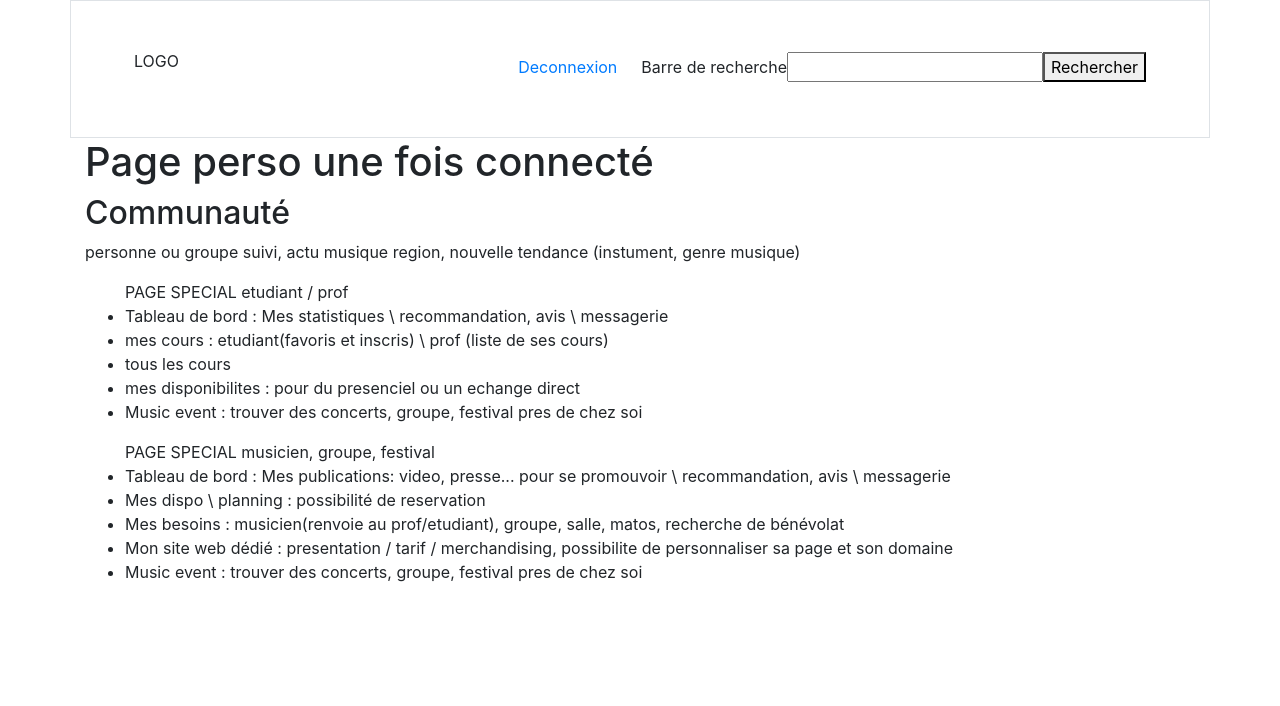
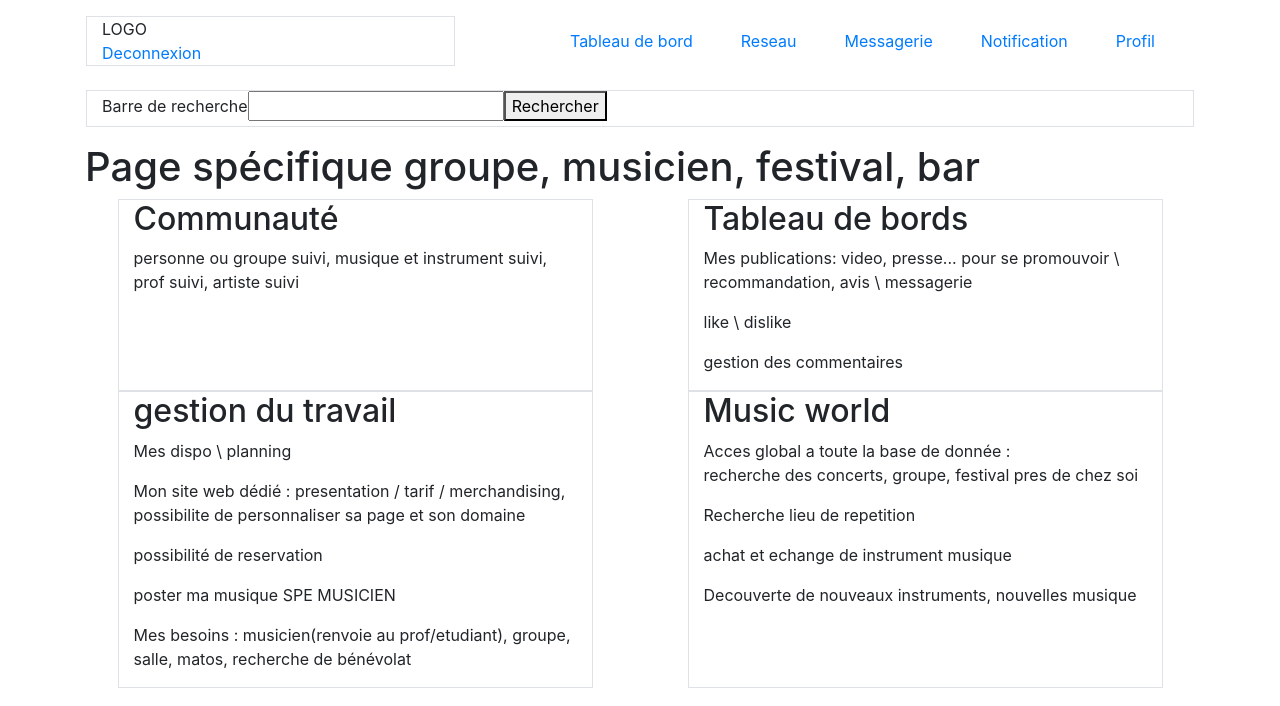
Before and after one commit to ghislaingirardeau/Planet_music, a Nuxt app: page /professionel in a window 1280 px wide. Shown: the top 706 px of the page. Built offline with nearby package versions, Linux system fonts and the light colour scheme.

Commit message:
first test layout page home

```diff
--- a/components/navBarHome.vue
+++ b/components/navBarHome.vue
@@ -1,14 +1,24 @@
 <template>
-  <header class="row align-items-center border p-5">
+  <header class="row align-items-center p-3">
 
-    <p class="col-2">LOGO</p>
+    <div class="col-4 border">
+      <div>LOGO</div>
+      <div><nuxt-link :to="{name: 'index'}" class="d-block">Deconnexion</nuxt-link></div>
+    </div>
 
-    <nav class="col-10 text-right">
-      <nuxt-link :to="{name: 'index'}" class="p-4">Deconnexion</nuxt-link>
+    <nav class="col-8 text-right">
+      <nuxt-link :to="{name: '#'}" class="p-4">Tableau de bord</nuxt-link>
+      <nuxt-link :to="{name: '#'}" class="p-4">Reseau</nuxt-link>
+      <nuxt-link :to="{name: '#'}" class="p-4">Messagerie</nuxt-link>
+      <nuxt-link :to="{name: '#'}" class="p-4">Notification</nuxt-link>
+      <nuxt-link :to="{name: '#'}" class="p-4">Profil</nuxt-link>
+    </nav>
+
+    <div class="col-12 mt-4 border">
       <label for="search">Barre de recherche</label>
       <input type="text" name="search" id="search">
       <button>Rechercher</button>
-    </nav>
+    </div>
 
   </header>
 </template>
--- a/pages/amateur.vue
+++ b/pages/amateur.vue
@@ -1,16 +1,30 @@
 <template>
-    <main>
-      <h1>Page perso une fois connecté</h1>
+    <main class="row justify-content-around">
+
+      <h1 class="col-12">Page spécifique pour eleve et prof</h1>
+
+      <div class="col-5 border">
+        <h2>Communauté</h2>
+        <p>personne ou groupe suivi, musique et instrument suivi, prof suivi, artiste suivi</p>
+        <p>mur actu dédié a la musique</p>
+      </div>
+
+      <div class="col-5 border">
+        <h2>Tableau de bords</h2>
+        <p>Renvoie a 2 pages différentes : </p>
+        <p>si prof = gestion et construction de la plateforme de lecon, mes disponibilites </p>
+        <p>si eleve = gestion, suivi des lecons dont je participe, mes disponibilites </p>
+      </div>
+
+      <div class="col-5 border">
+        <h2>Music world</h2>
+        <p>Acces global a toute la base de donnée :<br>
+        recherche des concerts, groupe, festival pres de chez soi</p>
+        <p>achat et echange de instrument musique</p>
+        <p>Decouverte de nouveaux instruments, nouvelles musique</p>
+      </div>
+
       <aside>
-      <h2>Communauté</h2>
-      <p>personne ou groupe suivi, actu musique region, nouvelle tendance (instument, genre musique)</p>
-      <ul>PAGE SPECIAL etudiant / prof
-        <li>Tableau de bord : Mes statistiques \ recommandation, avis \ messagerie</li>
-        <li>mes cours : etudiant(favoris et inscris) \ prof (liste de ses cours)</li>
-        <li>tous les cours</li>
-        <li>mes disponibilites : pour du presenciel ou un echange direct</li>
-        <li>Music event : trouver des concerts, groupe, festival pres de chez soi</li>
-      </ul>
 
       <ul>PAGE SPECIAL musicien, groupe, festival
         <li>Tableau de bord : Mes publications: video, presse... pour se promouvoir \ recommandation, avis \ messagerie</li>
--- a/pages/professionel.vue
+++ b/pages/professionel.vue
@@ -1,26 +1,38 @@
 <template>
-    <main>
-      <h1>Page perso une fois connecté</h1>
-      <aside>
-      <h2>Communauté</h2>
-      <p>personne ou groupe suivi, actu musique region, nouvelle tendance (instument, genre musique)</p>
-      <ul>PAGE SPECIAL etudiant / prof
-        <li>Tableau de bord : Mes statistiques \ recommandation, avis \ messagerie</li>
-        <li>mes cours : etudiant(favoris et inscris) \ prof (liste de ses cours)</li>
-        <li>tous les cours</li>
-        <li>mes disponibilites : pour du presenciel ou un echange direct</li>
-        <li>Music event : trouver des concerts, groupe, festival pres de chez soi</li>
-      </ul>
+    <main class="row justify-content-around">
 
-      <ul>PAGE SPECIAL musicien, groupe, festival
-        <li>Tableau de bord : Mes publications: video, presse... pour se promouvoir \ recommandation, avis \ messagerie</li>
-        <li>Mes dispo \ planning : possibilité de reservation</li>
-        <li>Mes besoins : musicien(renvoie au prof/etudiant), groupe, salle, matos, recherche de bénévolat</li>
-        <li>Mon site web dédié : presentation / tarif / merchandising, possibilite de personnaliser sa page et son domaine</li>
-        <li>Music event : trouver des concerts, groupe, festival pres de chez soi</li>
-      </ul>
+      <h1 class="col-12">Page spécifique groupe, musicien, festival, bar</h1>
 
-      </aside>
+      <div class="col-5 border">
+        <h2>Communauté</h2>
+        <p>personne ou groupe suivi, musique et instrument suivi, prof suivi, artiste suivi</p>
+      </div>
+
+      <div class="col-5 border">
+        <h2>Tableau de bords</h2>
+        <p>Mes publications: video, presse... pour se promouvoir \ recommandation, avis \ messagerie </p>
+        <p>like \ dislike</p>
+        <p>gestion des commentaires</p>
+      </div>
+
+      <div class="col-5 border">
+        <h2>gestion du travail</h2>
+        <p>Mes dispo \ planning </p>
+        <p>Mon site web dédié : presentation / tarif / merchandising, possibilite de personnaliser sa page et son domaine</p>
+        <p>possibilité de reservation</p>
+        <p>poster ma musique SPE MUSICIEN</p>
+        <p>Mes besoins : musicien(renvoie au prof/etudiant), groupe, salle, matos, recherche de bénévolat</p>
+      </div>
+
+      <div class="col-5 border">
+        <h2>Music world</h2>
+        <p>Acces global a toute la base de donnée :<br>
+        recherche des concerts, groupe, festival pres de chez soi</p>
+        <p>Recherche lieu de repetition</p>
+        <p>achat et echange de instrument musique</p>
+        <p>Decouverte de nouveaux instruments, nouvelles musique</p>
+      </div>
+
     </main>
 </template>
 
```
